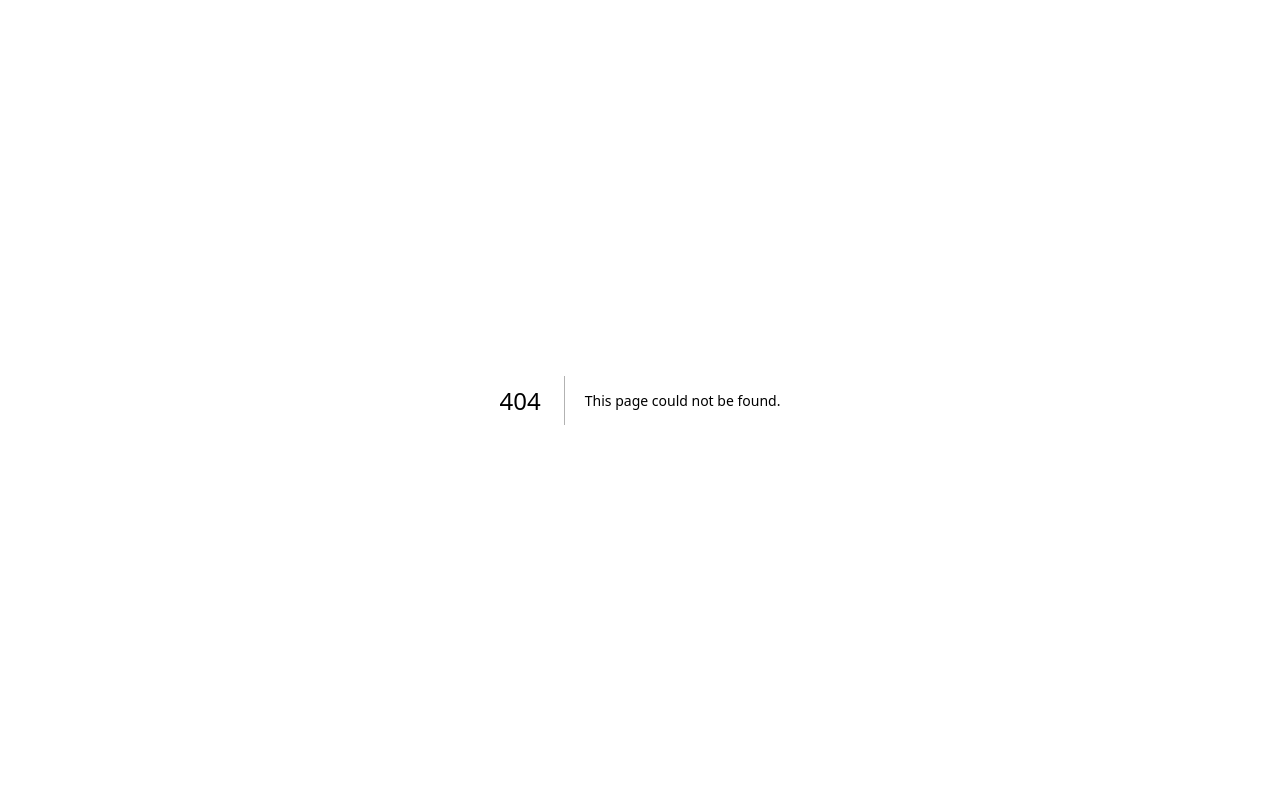
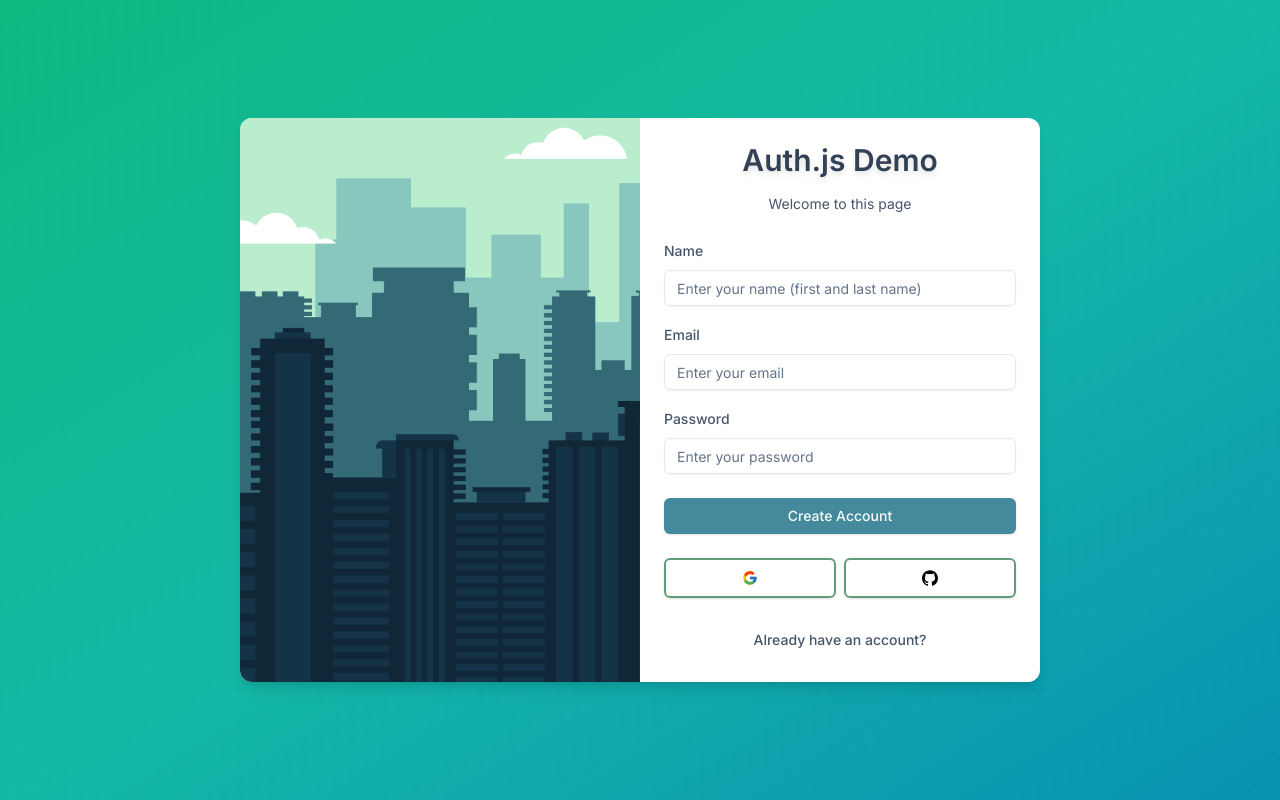
Before and after one commit to neilivanorencia/auth-js-demo, a Next.js app: page /register in a window 1280 px wide. Before the commit this address had no page. Built offline with nearby package versions, Linux system fonts and the light colour scheme.

Commit message:
Create register form

```diff
--- /dev/null
+++ b/actions/register.ts
@@ -0,0 +1,19 @@
+"use server";
+
+import * as z from "zod";
+
+import { RegisterSchema } from "@/schemas";
+
+export const register = async (values: z.infer<typeof RegisterSchema>) => {
+  const validatedFields = RegisterSchema.safeParse(values);
+
+  if (!validatedFields.success) {
+    return {
+      error: "Invalid email or password",
+    };
+  }
+
+  return {
+    success: "Email sent successfully",
+  };
+};
--- /dev/null
+++ b/app/(auth)/register/page.tsx
@@ -0,0 +1,7 @@
+import { RegisterForm } from "@/components/auth/register-form";
+
+const RegisterPage = () => {
+  return <RegisterForm />;
+};
+
+export default RegisterPage;
--- /dev/null
+++ b/components/auth/register-form.tsx
@@ -0,0 +1,132 @@
+"use client";
+
+import * as z from "zod";
+import { useForm } from "react-hook-form";
+import { useState, useTransition } from "react";
+import { zodResolver } from "@hookform/resolvers/zod";
+
+import { Button } from "@/components/ui/button";
+import { CardWrapper } from "@/components/auth/card-wrapper";
+import {
+  Form,
+  FormControl,
+  FormField,
+  FormItem,
+  FormLabel,
+  FormMessage,
+} from "@/components/ui/form";
+import { FormError } from "@/components/form-error";
+import { FormSuccess } from "@/components/form-success";
+import { Input } from "@/components/ui/input";
+import { RegisterSchema } from "@/schemas";
+
+import { register } from "@/actions/register";
+
+export const RegisterForm = () => {
+  const [error, SetError] = useState<string | undefined>("");
+  const [success, SetSuccess] = useState<string | undefined>("");
+  const [isPending, startTransition] = useTransition();
+
+  const form = useForm<z.infer<typeof RegisterSchema>>({
+    resolver: zodResolver(RegisterSchema),
+    defaultValues: {
+      name: "",
+      email: "",
+      password: "",
+    },
+  });
+
+  const onSubmit = (values: z.infer<typeof RegisterSchema>) => {
+    startTransition(() => {
+      SetError("");
+      SetSuccess("");
+
+      register(values).then((data) => {
+        SetError(data.error);
+        SetSuccess(data.success);
+      });
+    });
+  };
+
+  return (
+    <CardWrapper
+      headerLabel="Welcome to this page"
+      backButtonLabel="Already have an account?"
+      backButtonHref="/login"
+      showSocial
+    >
+      <Form {...form}>
+        <form onSubmit={form.handleSubmit(onSubmit)} className="space-y-6">
+          <div className="space-y-4">
+          <FormField
+              control={form.control}
+              name="name"
+              render={({ field }) => (
+                <FormItem>
+                  <FormLabel className="text-slate-600">Name</FormLabel>
+                  <FormControl>
+                    <Input
+                      {...field}
+                      disabled={isPending}
+                      placeholder="Enter your name (first and last name)"
+                      type="text"
+                      className="text-sm"
+                    />
+                  </FormControl>
+                  <FormMessage className="text-rose-400" />
+                </FormItem>
+              )}
+            />
+            <FormField
+              control={form.control}
+              name="email"
+              render={({ field }) => (
+                <FormItem>
+                  <FormLabel className="text-slate-600">Email</FormLabel>
+                  <FormControl>
+                    <Input
+                      {...field}
+                      disabled={isPending}
+                      placeholder="Enter your email"
+                      type="email"
+                      className="text-sm"
+                    />
+                  </FormControl>
+                  <FormMessage className="text-rose-400" />
+                </FormItem>
+              )}
+            />
+            <FormField
+              control={form.control}
+              name="password"
+              render={({ field }) => (
+                <FormItem>
+                  <FormLabel className="text-slate-600">Password</FormLabel>
+                  <FormControl>
+                    <Input
+                      {...field}
+                      disabled={isPending}
+                      placeholder="Enter your password"
+                      type="password"
+                      className="text-sm"
+                    />
+                  </FormControl>
+                  <FormMessage className="text-rose-400" />
+                </FormItem>
+              )}
+            />
+          </div>
+          <FormError message={error} />
+          <FormSuccess message={success} />
+          <Button
+            disabled={isPending}
+            type="submit"
+            className="w-full bg-[#448A9C] transition duration-500 ease-in-out hover:-translate-y-0.5 hover:bg-[#448A9C]/90 hover:shadow-lg hover:shadow-[#448A9C]/40 active:translate-y-0 active:bg-[#448A9C] active:shadow-none"
+          >
+            Create Account
+          </Button>
+        </form>
+      </Form>
+    </CardWrapper>
+  );
+};
--- a/schemas/index.ts
+++ b/schemas/index.ts
@@ -8,3 +8,46 @@ export const LoginSchema = z.object({
     message: "Please enter a password",
   }),
 });
+
+export const RegisterSchema = z.object({
+  name: z
+    .string()
+    .min(3, { message: "Name must be at least 3 characters long" })
+    .regex(/^[A-Za-z\s]+$/, {
+      message: "Name must only contain letters and spaces",
+    })
+    .refine(
+      (name) =>
+        name
+          .trim()
+          .split(" ")
+          .every((word) => /^[A-Z]/.test(word)),
+      {
+        message: "Each word in the name must start with an uppercase letter",
+      },
+    )
+    .refine((name) => name.trim().split(" ").length >= 2, {
+      message: "Please enter a full name (first and last name)",
+    }),
+  email: z.string().email({
+    message: "Please enter a valid email address",
+  }),
+  password: z
+    .string()
+    .min(8, {
+      message: "Password must be at least 8 characters long",
+    })
+    .refine((password) => /[A-Z]/.test(password), {
+      message: "Password must contain at least one uppercase letter",
+    })
+    .refine((password) => /[a-z]/.test(password), {
+      message: "Password must contain at least one lowercase letter",
+    })
+    .refine((password) => /[0-9]/.test(password), {
+      message: "Password must contain at least one number",
+    })
+    .refine((password) => /[!@#$%^&*]/.test(password), {
+      message:
+        "Password must contain at least one special character (!@#$%^&*)",
+    }),
+});
```
